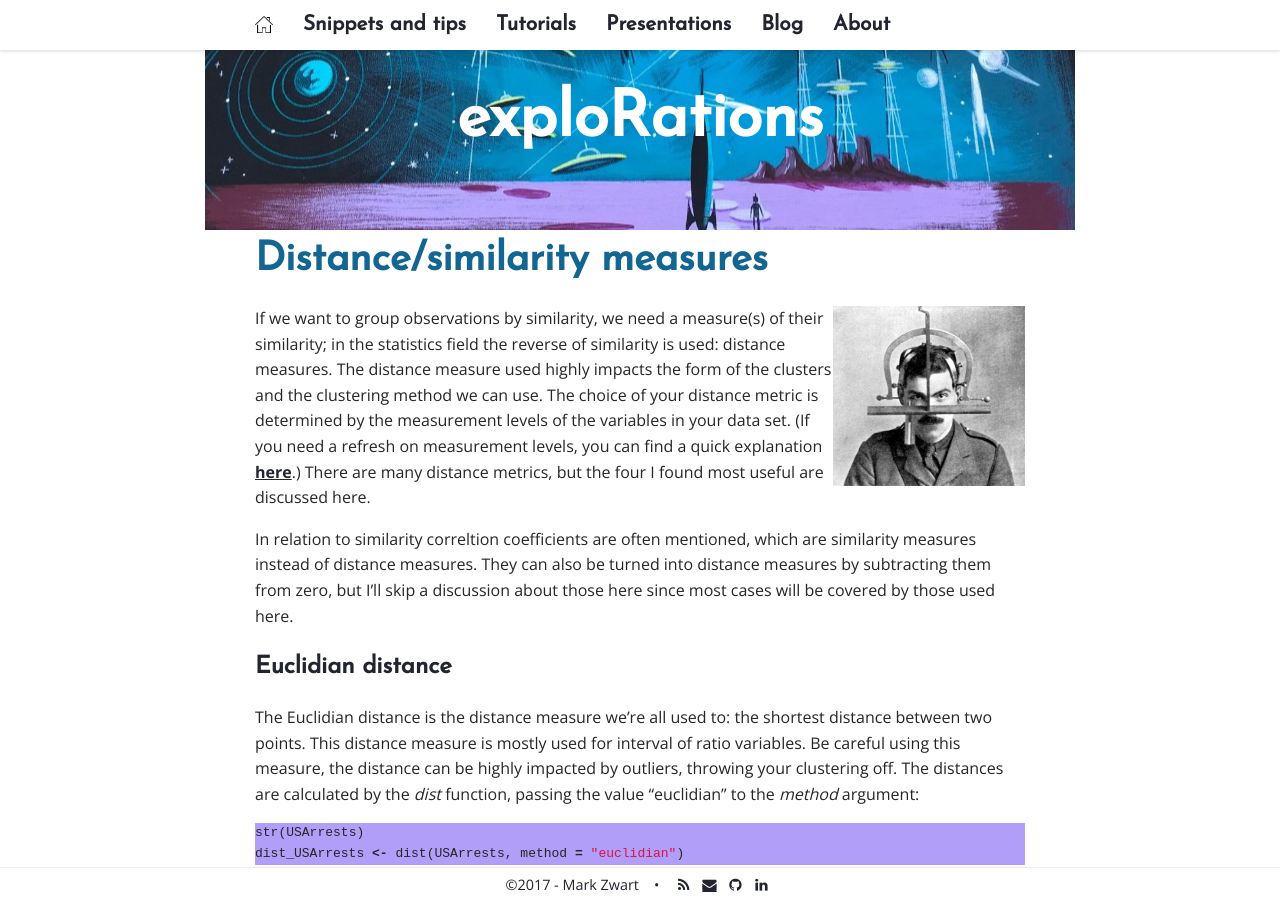
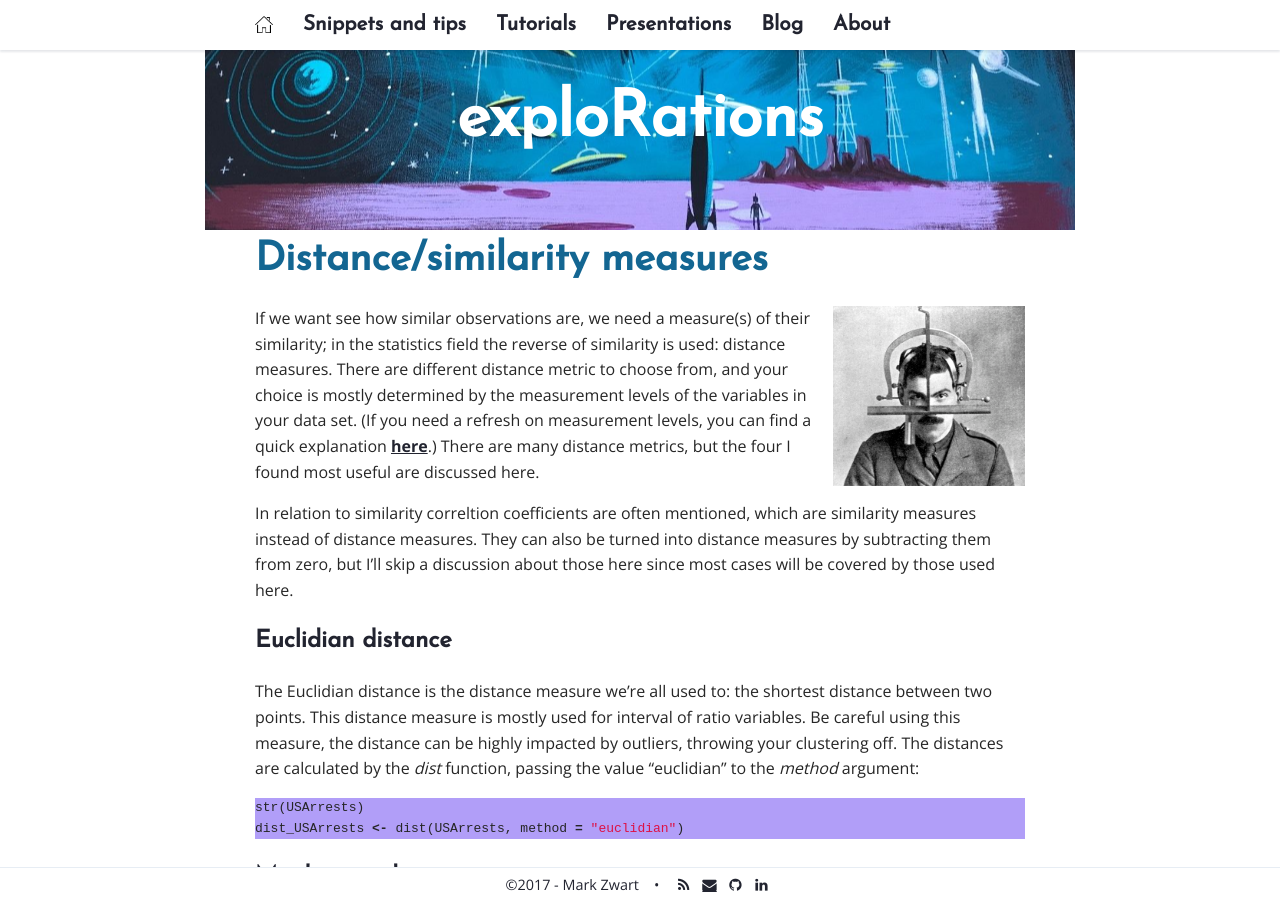
Before and after one commit to mark-me/mark-me.github.io, a Jekyll site: the page built from _pages/tutorials/distance-measures/distance-measures.md, in a window 1280 px wide and 900 px high. Built offline with Jekyll 4.4.1, drawn with Linux system fonts in a browser that asks for light colours; nearby versions of some CDN libraries; comment, search, counter and statistics services are not loaded.

Commit message:
Update distance-measures.md

```diff
--- a/_pages/tutorials/distance-measures/distance-measures.md
+++ b/_pages/tutorials/distance-measures/distance-measures.md
@@ -8,7 +8,7 @@
 
 <img src="/_pages/tutorials/distance-measures/measuring-similarity.jpg" width="192" height="180" align="right"/>
 
-If we want to group observations by similarity, we need a measure(s) of their similarity; in the statistics field the reverse of similarity is used: distance measures. The distance measure used highly impacts the form of the clusters and the clustering method we can use. The choice of your distance metric is determined by the measurement levels of the variables in your data set. (If you need a refresh on measurement levels, you can find a quick explanation [here](/statistical-tests/#levels-of-measurement).) There are many distance metrics, but the four I found most useful are discussed here.
+If we want see how similar observations are, we need a measure(s) of their similarity; in the statistics field the reverse of similarity is used: distance measures. There are different distance metric to choose from, and your choice is mostly determined by the measurement levels of the variables in your data set. (If you need a refresh on measurement levels, you can find a quick explanation [here](/statistical-tests/#levels-of-measurement).) There are many distance metrics, but the four I found most useful are discussed here.
 
 In relation to similarity correltion coefficients are often mentioned, which are similarity measures instead of distance measures. They can also be turned into distance measures by subtracting them from zero, but I'll skip a discussion about those here since most cases will be covered by those used here.
 
```
